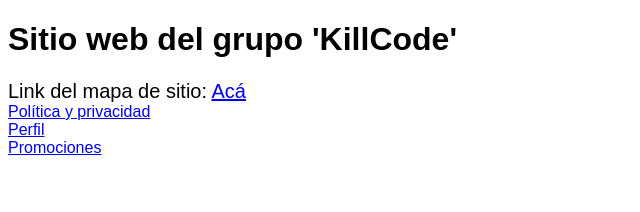
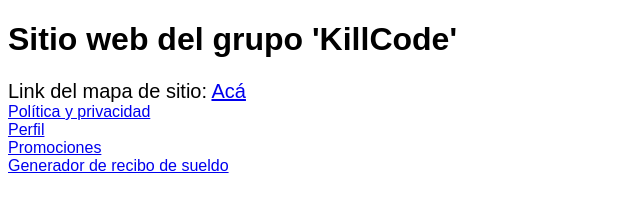
Before and after one commit to tefsantana/ISPC-Fullstack-KillCode, a plain HTML site: page home.html in a window 1280 px wide. Shown: the whole page, without its empty margins (0-640 px from the left). Drawn offline with Linux system fonts and the light colour scheme.

Commit message:
Update home.html

```diff
--- a/home.html
+++ b/home.html
@@ -26,6 +26,9 @@
     <div>
         <a href="promociones.html">Promociones</a>
     </div>
+    <div>
+        <a href="http://127.0.0.1:5500/Rs/reciboDeSueldo.html">Generador de recibo de sueldo</a>
+    </div>
 </body>
 
 </html>
```
